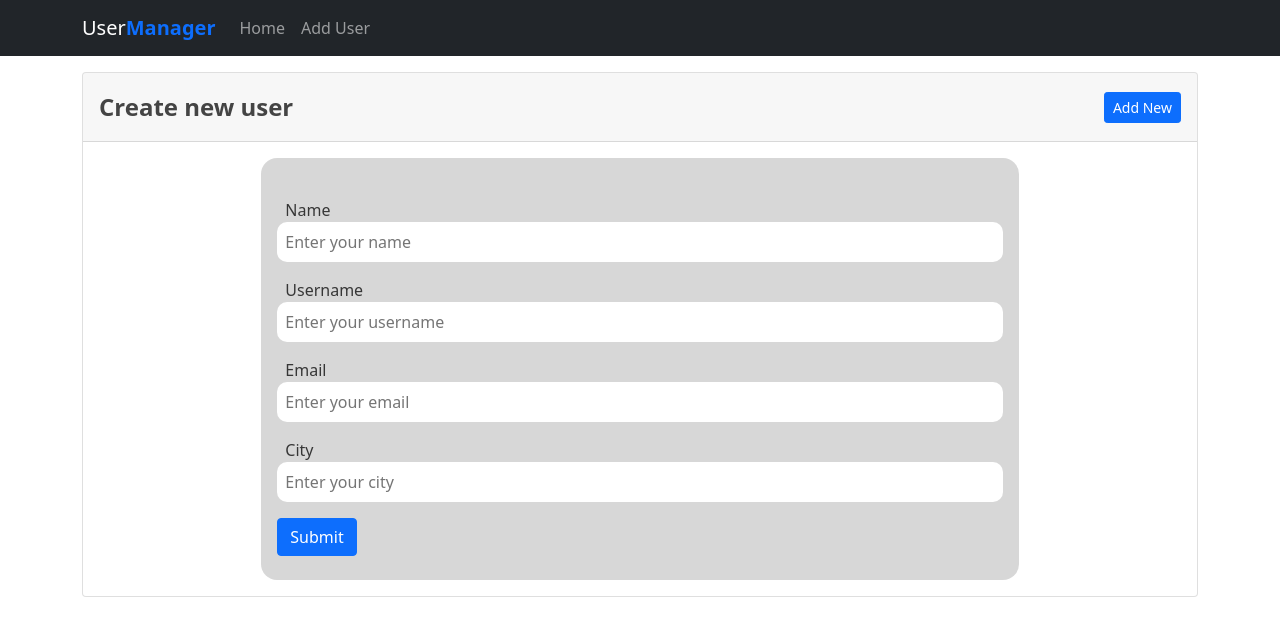
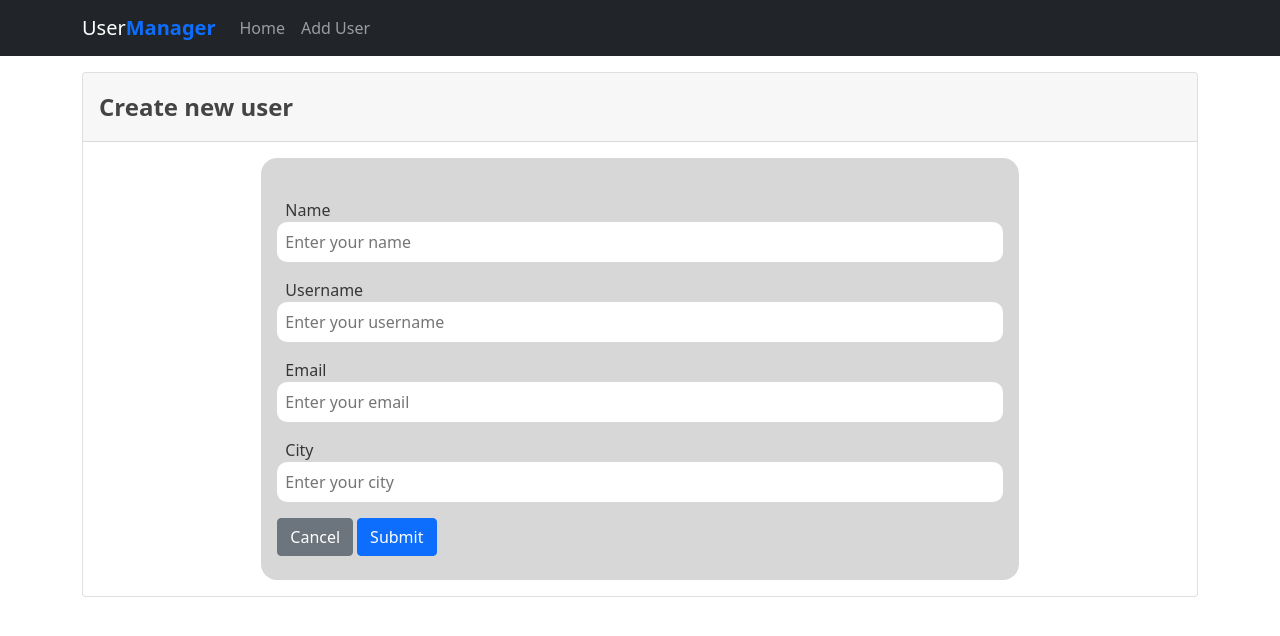
Before and after one commit to Mostakimul/react-user-management, a React (Vite) app: page /add-user in a window 1280 px wide. Shown: the top 636 px of the page. Built offline with nearby package versions, Linux system fonts and the light colour scheme.

Commit message:
[FIX]: minor fixes in layout and cancel button

```diff
--- a/src/components/layout/AppLayout.jsx
+++ b/src/components/layout/AppLayout.jsx
@@ -3,7 +3,7 @@ import { Link } from 'react-router-dom';
 import { P } from '../../styles/Element.styled';
 import Header from '../common/Header';
 
-const AppLayout = ({ children, title }) => {
+const AppLayout = ({ children, title, showAdd }) => {
   return (
     <div>
       <Header />
@@ -13,9 +13,11 @@ const AppLayout = ({ children, title }) => {
             <Card>
               <Card.Header className="d-flex justify-content-between align-items-center">
                 <P className="fs-4 fw-bold">{title}</P>
-                <Button as={Link} to="/add-user" variant="primary" size="sm">
-                  Add New
-                </Button>
+                {showAdd && (
+                  <Button as={Link} to="/add-user" variant="primary" size="sm">
+                    Add New
+                  </Button>
+                )}
               </Card.Header>
               <Card.Body>{children}</Card.Body>
             </Card>
--- a/src/pages/AddUser.jsx
+++ b/src/pages/AddUser.jsx
@@ -1,7 +1,7 @@
 import { Form, Formik } from 'formik';
 import { Button } from 'react-bootstrap';
 import { useDispatch } from 'react-redux';
-import { useNavigate } from 'react-router-dom';
+import { Link, useNavigate } from 'react-router-dom';
 import { toast } from 'react-toastify';
 import * as Yup from 'yup';
 import FormikControl from '../components/form/FormikControl';
@@ -81,7 +81,9 @@ const AddUser = () => {
                 name="city"
                 placeholder="Enter your city"
               />
-
+              <Button className="me-1" as={Link} to="/" variant="secondary">
+                Cancel
+              </Button>
               <Button
                 variant="primary"
                 type="submit"
--- a/src/pages/Home.jsx
+++ b/src/pages/Home.jsx
@@ -34,7 +34,7 @@ const Home = () => {
   }
 
   return (
-    <AppLayout title="All Users">
+    <AppLayout title="All Users" showAdd>
       {allUsers.length <= 0 ? (
         <div className="alert alert-primary" role="alert">
           There is no user!!!
```
